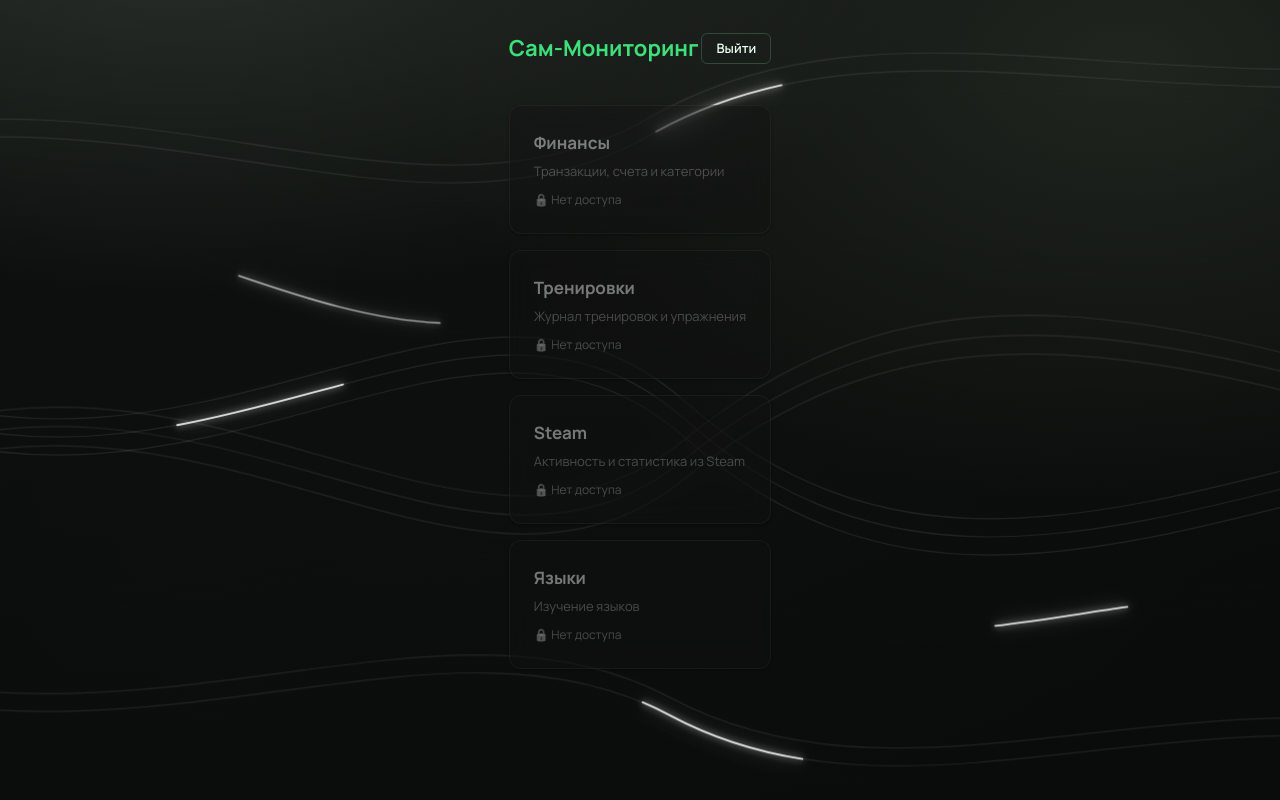
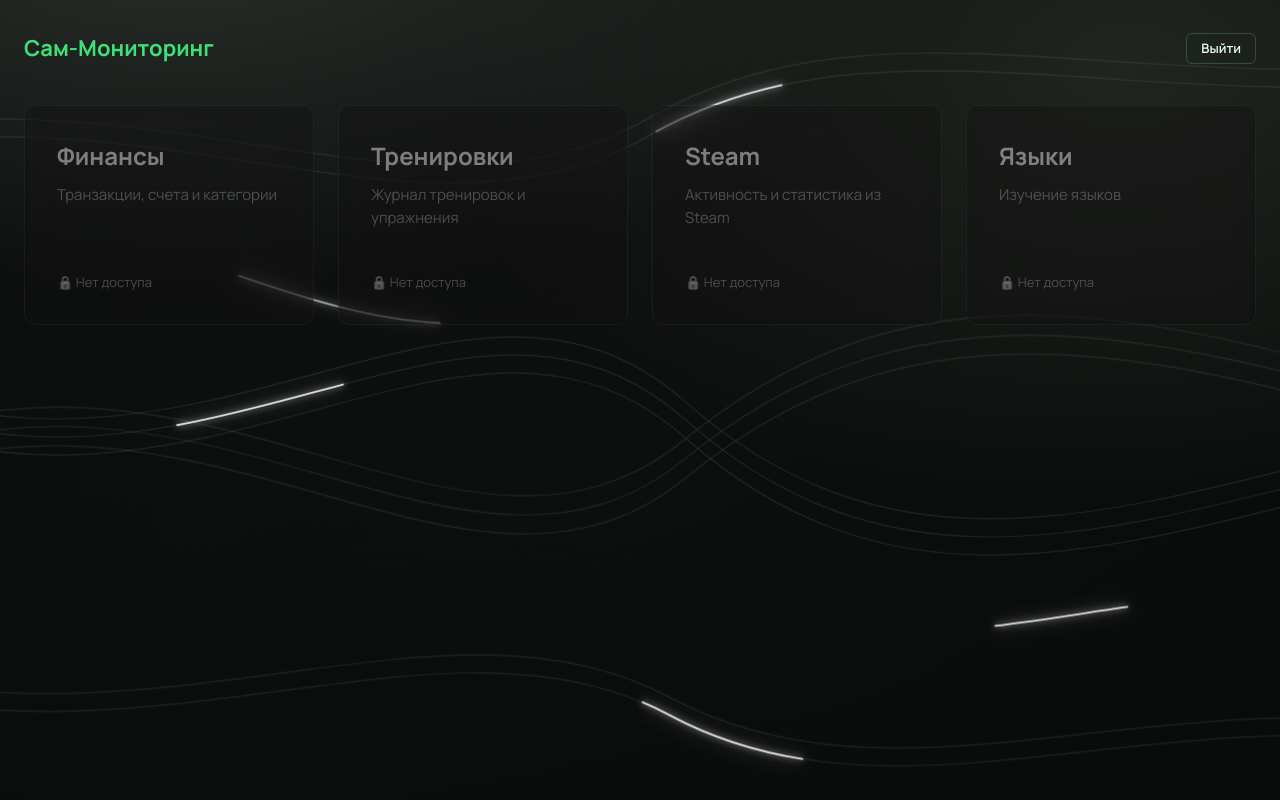
Before and after one commit to VERTEksaR/Self-Mnitoring, a React (Vite) app in the folder frontend/: page / in a window 1280 px wide. Built offline with nearby package versions, Linux system fonts and the light colour scheme; no server answers; sample sign-in values are in the browser's storage.

Commit message:
style: refresh start page module cards

```diff
--- a/frontend/src/index.css
+++ b/frontend/src/index.css
@@ -531,18 +531,30 @@ body.ln-body {
 .filter-scroll { max-height: 184px; overflow-y: auto; margin: 0 -6px; padding: 0 6px; }
 
 /* ── Start page ── */
-.start-page  { padding: 32px 24px; max-width: 1100px; margin: 0 auto; flex: 1; }
 .start-nav   { display: flex; align-items: center; justify-content: space-between; margin-bottom: 40px; }
 .start-brand { font-size: 22px; font-weight: 700; color: var(--brand); }
 .module-grid { display: grid; grid-template-columns: repeat(auto-fill, minmax(220px, 1fr)); gap: 16px; }
-.module-card { padding: 24px; cursor: pointer; transition: box-shadow var(--t), border-color var(--t), transform var(--t); }
-.module-card:hover { box-shadow: var(--shadow-md); border-color: var(--border-strong); transform: translateY(-1px); }
-.module-card__title { font-size: 17px; font-weight: 700; margin-bottom: 6px; color: var(--text-strong); }
-.module-card__desc  { font-size: 13px; color: var(--text-muted); }
-.module-card--locked { opacity: .45; filter: grayscale(1); cursor: not-allowed; }
+.start-page  { padding: 32px 24px; width: 100%; box-sizing: border-box; max-width: 1400px; margin: 0 auto; flex: 1; }
+.module-grid { display: grid; grid-template-columns: repeat(auto-fill, minmax(280px, 1fr)); gap: 24px; }
+.module-card {
+  --accent: var(--brand);
+  min-height: 220px; padding: 32px; cursor: pointer;
+  display: flex; flex-direction: column;
+  border-color: color-mix(in srgb, var(--accent) 35%, transparent);
+  box-shadow: 0 6px 24px color-mix(in srgb, var(--accent) 15%, transparent);
+  transition: box-shadow var(--t), border-color var(--t), transform var(--t);
+}
+.module-card:hover {
+  border-color: color-mix(in srgb, var(--accent) 65%, transparent);
+  box-shadow: 0 10px 32px color-mix(in srgb, var(--accent) 30%, transparent);
+  transform: translateY(-3px);
+}
+.module-card__title { font-size: 24px; font-weight: 700; margin-bottom: 10px; color: var(--accent); }
+.module-card__desc  { font-size: 15px; color: var(--text-muted); }
+.module-card--locked { opacity: .45; filter: grayscale(1); cursor: not-allowed; border-color: var(--border); box-shadow: none; }
 .module-card--locked:hover { transform: none; box-shadow: none; border-color: var(--border); }
-.module-card__lock { margin-top: 10px; font-size: 12px; color: var(--text-muted); }
-
+.module-card--locked .module-card__title { color: var(--text-strong); }
+.module-card__lock { margin-top: auto; padding-top: 16px; font-size: 13px; color: var(--text-muted); }
 /* ── Mobile filter trigger (скрыт на десктопе) ── */
 .filter-fab { display: none; }
 .sidebar-backdrop { display: none; }
--- a/frontend/src/pages/StartPage.jsx
+++ b/frontend/src/pages/StartPage.jsx
@@ -1,4 +1,3 @@
-import { useState } from 'react';
 import { useNavigate } from 'react-router-dom';
 import { useModules } from '../hooks/useModules';
 
@@ -11,7 +10,6 @@ const sections = [
 
 export default function StartPage() {
     const navigate = useNavigate();
-    const [hov, setHov] = useState(null);
     const { modules, loading } = useModules();
 
     const handleLogout = () => {
@@ -39,12 +37,7 @@ export default function StartPage() {
                                 key={section.path}
                                 className={`card module-card${locked ? ' module-card--locked' : ''}`}
                                 aria-disabled={locked}
-                                onMouseEnter={() => !locked && setHov(i)}
-                                onMouseLeave={() => setHov(null)}
-                                style={!locked && hov === i ? {
-                                    borderColor: section.accent + '55',
-                                    boxShadow: `0 6px 20px ${section.accent}22`,
-                                } : {}}
+                                style={{ '--accent': section.accent }}
                                 onClick={locked ? undefined : () => navigate(section.path)}
                             >
                                 <div className="module-card__title">{section.title}</div>
```
